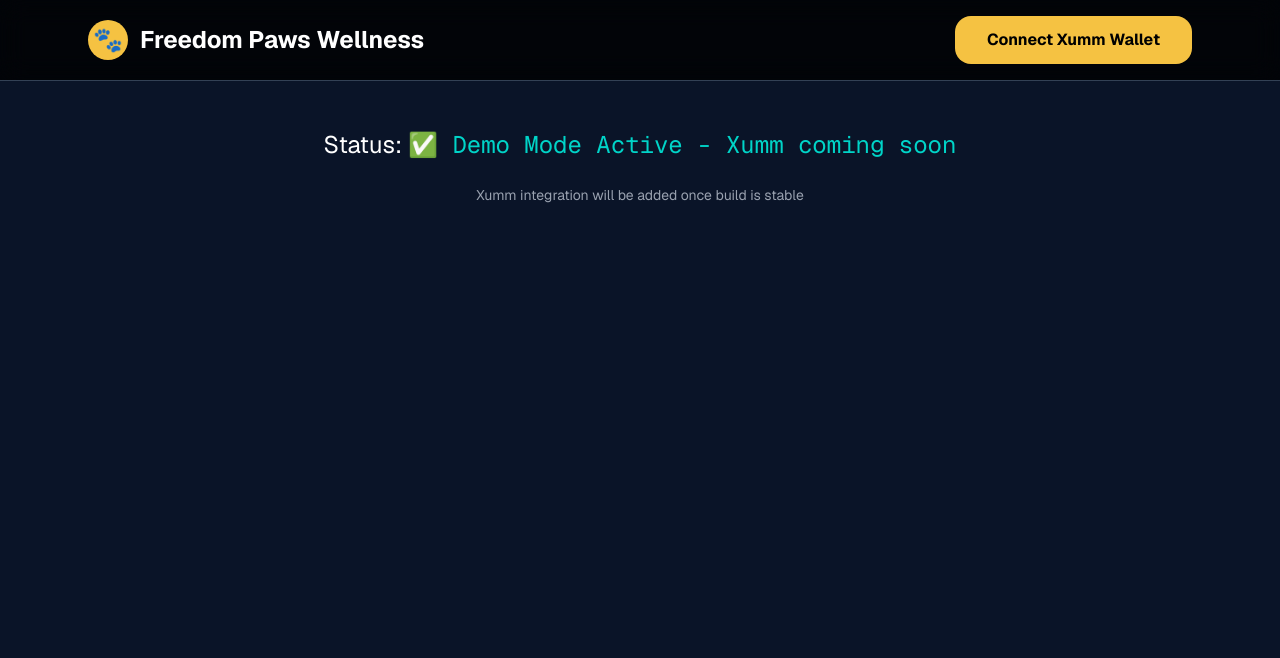
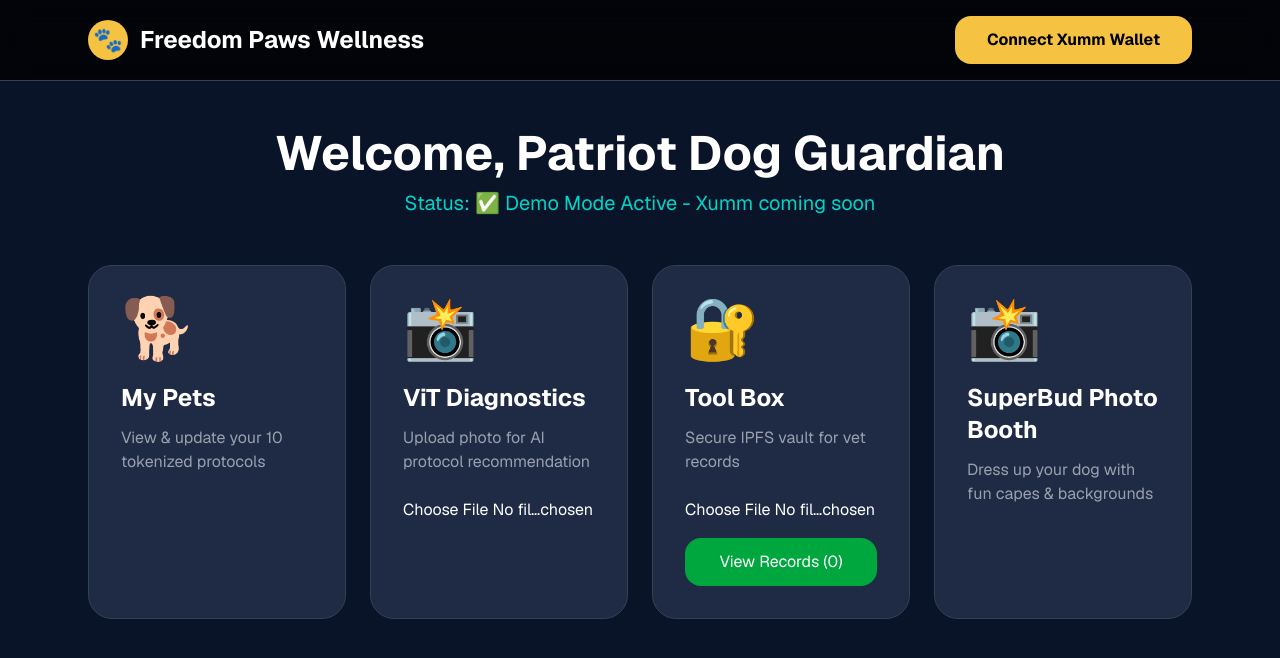
Before and after one commit to MKC-PUG/FREEDOMPAWSWELLNESS, a Next.js app: page / in a window 1280 px wide. Shown: the top 658 px of the page. Built offline with nearby package versions, Linux system fonts and the light colour scheme.

Commit message:
Restored full 4-card dashboard with demo wallet

```diff
--- a/app/page.tsx
+++ b/app/page.tsx
@@ -4,18 +4,40 @@ import { useState, useEffect } from 'react';
 
 export default function FreedomPawsDashboard() {
   const [walletAddress, setWalletAddress] = useState<string | null>(null);
-  const [status, setStatus] = useState("Loading...");
-
-  useEffect(() => {
-    setStatus("✅ Demo Mode Active - Xumm coming soon");
-  }, []);
+  const [status, setStatus] = useState("✅ Demo Mode Active - Xumm coming soon");
 
   const connectWallet = () => {
-    // Demo connection
     const demoAddress = "rDemoXummWallet1234567890TestnetXRPL";
     setWalletAddress(demoAddress);
     setStatus("✅ Demo Wallet Connected");
-    alert(`✅ Demo Wallet Connected!\n\nAddress:\n${demoAddress}\n\n(Real Xumm will be added after build is stable)`);
+    alert(`✅ Demo Wallet Connected!\n\nAddress:\n${demoAddress}\n\nReal Xumm will be added next.`);
+  };
+
+  // Tool Box State
+  const [toolBoxFiles, setToolBoxFiles] = useState<any[]>([]);
+
+  const handleToolBoxUpload = (e: React.ChangeEvent<HTMLInputElement>) => {
+    const file = e.target.files?.[0];
+    if (!file) return;
+    const fakeCid = "Qm" + Math.random().toString(36).substring(2, 20);
+    const newFile = {
+      name: file.name,
+      cid: fakeCid,
+      date: new Date().toLocaleDateString(),
+      size: (file.size / 1024).toFixed(1) + " KB"
+    };
+    setToolBoxFiles([...toolBoxFiles, newFile]);
+    alert(`✅ Uploaded to Secure Tool Box!\nFile: ${file.name}`);
+  };
+
+  const viewAllRecords = () => {
+    if (toolBoxFiles.length === 0) {
+      alert("No records yet. Upload something to the Tool Box.");
+      return;
+    }
+    let msg = "Secure Records:\n\n";
+    toolBoxFiles.forEach((f, i) => msg += `${i+1}. ${f.name} (${f.date})\n`);
+    alert(msg);
   };
 
   return (
@@ -29,19 +51,54 @@ export default function FreedomPawsDashboard() {
 
           <button
             onClick={connectWallet}
-            className="px-8 py-3 bg-[#F5C242] text-black font-bold rounded-2xl hover:bg-yellow-300 transition"
+            className="px-8 py-3 bg-[#F5C242] hover:bg-yellow-300 text-black font-bold rounded-2xl transition"
           >
             {walletAddress ? `✅ Connected` : "Connect Xumm Wallet"}
           </button>
         </div>
       </header>
 
-      <div className="max-w-6xl mx-auto px-6 py-12 text-center">
-        <p className="text-2xl mb-6">Status: <span className="text-[#00D4C8] font-mono">{status}</span></p>
-        <p className="text-sm text-gray-400">Xumm integration will be added once build is stable</p>
+      <div className="max-w-6xl mx-auto px-6 py-12">
+        <div className="text-center mb-12">
+          <h2 className="text-5xl font-bold mb-3">Welcome, Patriot Dog Guardian</h2>
+          <p className="text-xl text-[#00D4C8]">Status: {status}</p>
+        </div>
+
+        {/* 4 Cards Grid */}
+        <div className="grid grid-cols-1 md:grid-cols-2 lg:grid-cols-4 gap-6">
+
+          {/* My Pets Card */}
+          <a href="/mypets" className="bg-[#1F2A44] hover:bg-[#2A3A5A] p-8 rounded-3xl border border-[#334155] transition group">
+            <div className="text-6xl mb-6">🐕</div>
+            <h3 className="text-2xl font-bold mb-3">My Pets</h3>
+            <p className="text-gray-400">View & update your 10 tokenized protocols</p>
+          </a>
+
+          {/* ViT Diagnostics Card */}
+          <div className="bg-[#1F2A44] hover:bg-[#2A3A5A] p-8 rounded-3xl border border-[#334155] transition">
+            <div className="text-6xl mb-6">📸</div>
+            <h3 className="text-2xl font-bold mb-3">ViT Diagnostics</h3>
+            <p className="text-gray-400">Upload photo for AI protocol recommendation</p>
+            <input type="file" accept="image/*" onChange={() => alert("Photo upload ready in full version")} className="mt-6 w-full" />
+          </div>
+
+          {/* Tool Box Card */}
+          <div className="bg-[#1F2A44] hover:bg-[#2A3A5A] p-8 rounded-3xl border border-[#334155] transition">
+            <div className="text-6xl mb-6">🔐</div>
+            <h3 className="text-2xl font-bold mb-3">Tool Box</h3>
+            <p className="text-gray-400">Secure IPFS vault for vet records</p>
+            <input type="file" onChange={handleToolBoxUpload} className="mt-6 w-full" />
+            <button onClick={viewAllRecords} className="mt-4 w-full bg-green-600 py-3 rounded-2xl">View Records ({toolBoxFiles.length})</button>
+          </div>
+
+          {/* Photo Booth Card */}
+          <a href="/photobooth" className="bg-[#1F2A44] hover:bg-[#2A3A5A] p-8 rounded-3xl border border-[#334155] transition group">
+            <div className="text-6xl mb-6">📸</div>
+            <h3 className="text-2xl font-bold mb-3">SuperBud Photo Booth</h3>
+            <p className="text-gray-400">Dress up your dog with fun capes & backgrounds</p>
+          </a>
+        </div>
       </div>
-
-      {/* Add your 4 cards (My Pets, ViT, Tool Box, Photo Booth) below here later */}
     </div>
   );
 }
```
